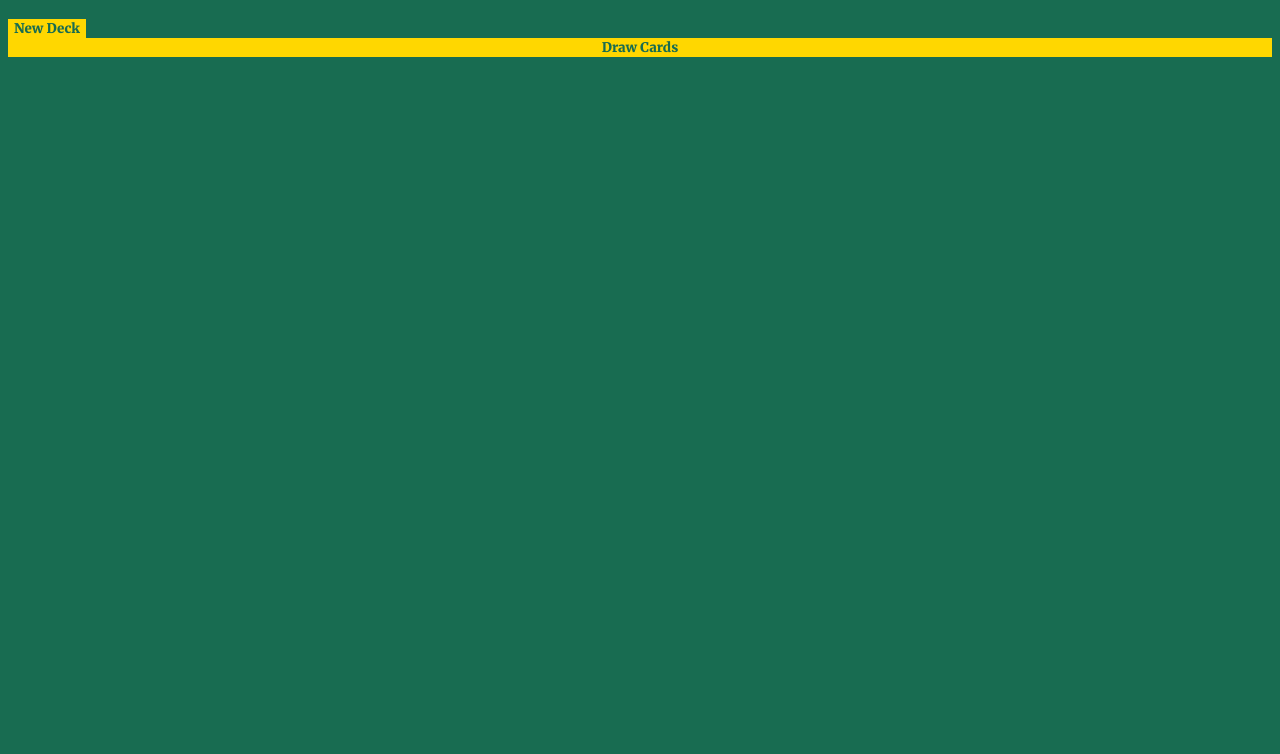
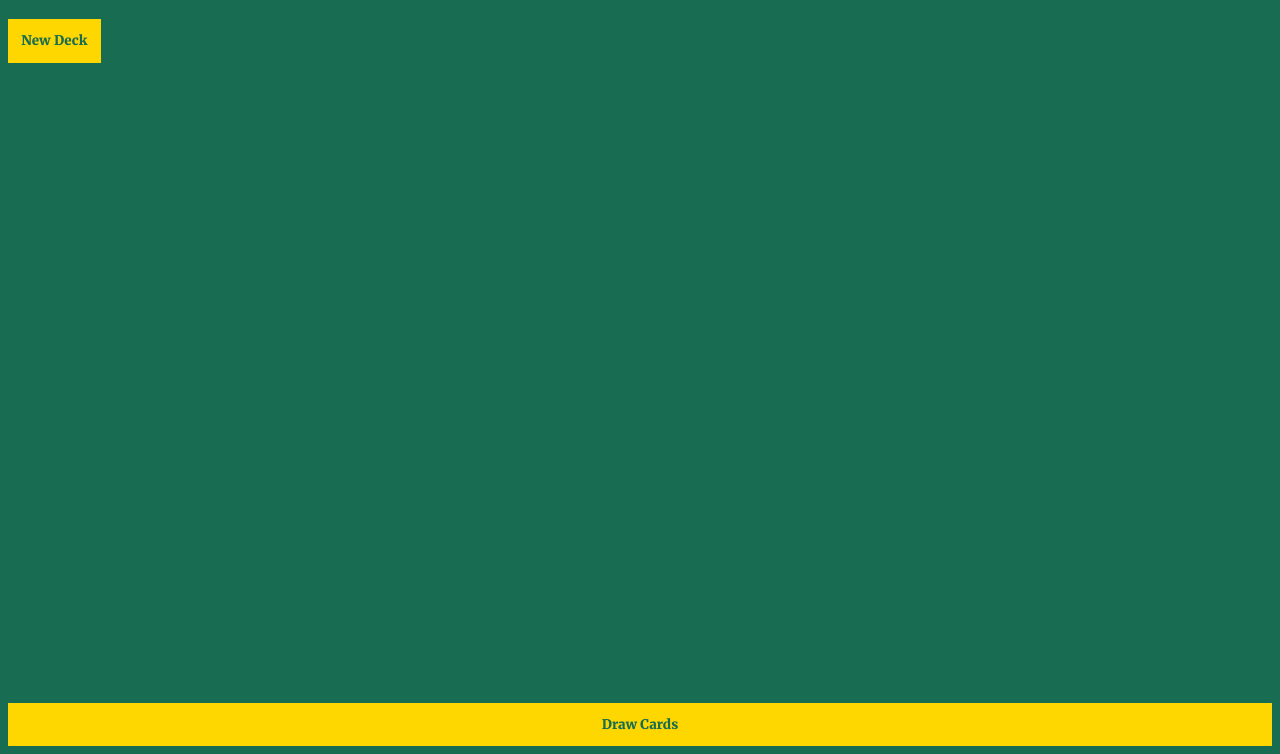
Before and after one commit to aeposten/card-war, a plain HTML site: page index.html in a window 1280 px wide. Shown: the part 72-826 px from the top of the page. Before the commit the page ends 800 px from the top, so only its background shows below. Drawn offline with Linux system fonts and the light colour scheme.

Commit message:
Continued styling

```diff
--- a/styles.css
+++ b/styles.css
@@ -17,15 +17,26 @@ main {
 h1 {
     font-family: 'Merriweather', serif;
 }
+
+.player-cards {
+    width: 100%;
+    display: flex;
+    justify-content: space-evenly;
+    align-items: center;
+    min-height: 50vw;
+}
+
 .card-img {
-    width: 10em;
+    width: 5em;
 }
 
 button {
+    padding: 1em;
     background-color: gold;
     border: none;
     color:#186c51;
     font-family: 'Merriweather', serif;
+    cursor: pointer;
 }
 
 .draw-card{
```
